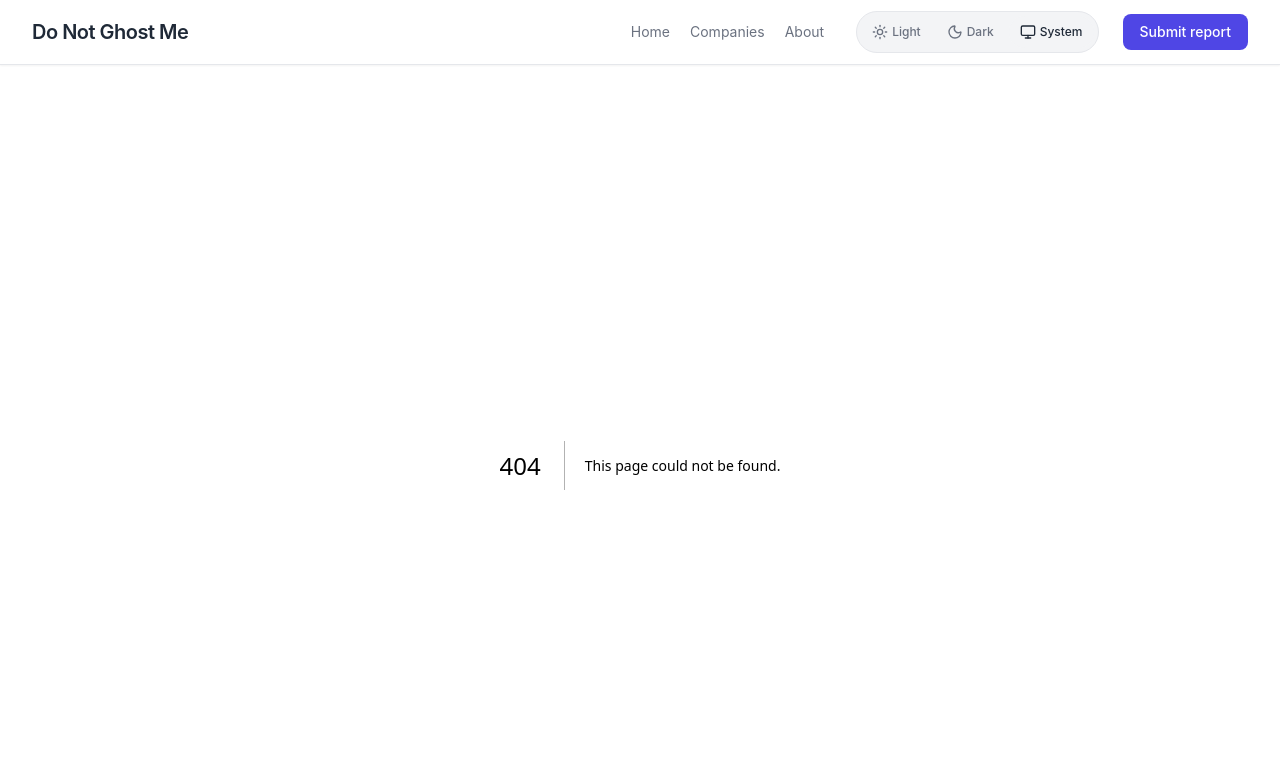
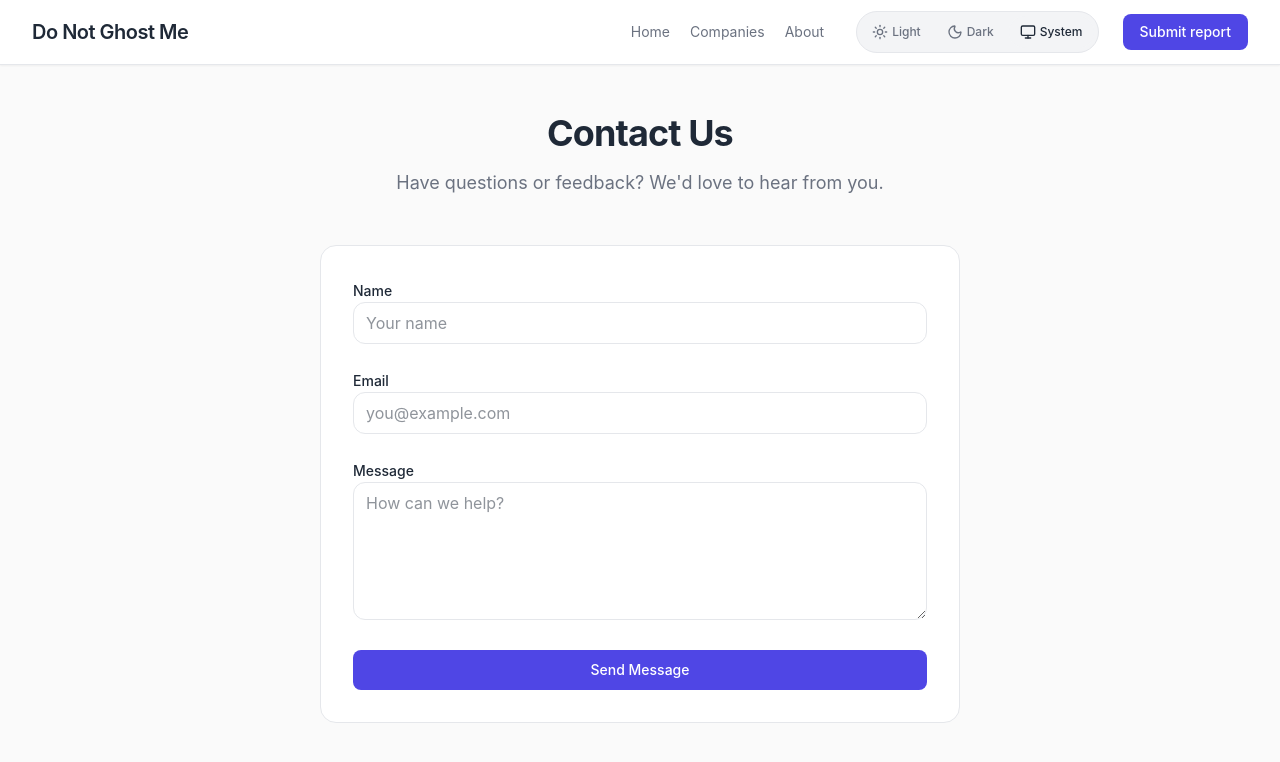
Before and after one commit to necdetsanli/do-not-ghost-me, a Next.js app: page /contact in a window 1280 px wide. Before the commit this address had no page. Shown: the top 762 px of the page. Built offline with nearby package versions, Linux system fonts and the light colour scheme.

Commit message:
feat: add contact page with basic form

```diff
--- /dev/null
+++ b/src/app/contact/page.tsx
@@ -0,0 +1,68 @@
+"use client";
+
+import type { JSX } from "react";
+import { Button } from "@/components/Button";
+import { Card } from "@/components/Card";
+import { cn } from "@/components/ui/utils";
+
+export default function ContactPage(): JSX.Element {
+  return (
+    <div className={cn("container mx-auto px-4 py-12 max-w-2xl")}>
+      <header className={cn("mb-12 text-center")}>
+        <h1 className={cn("text-4xl font-bold tracking-tight text-primary mb-4")}>
+          Contact Us
+        </h1>
+        <p className={cn("text-lg text-secondary")}>
+          Have questions or feedback? We'd love to hear from you.
+        </p>
+      </header>
+
+      <Card className={cn("p-8")}>
+        <form className={cn("space-y-6")}>
+          <div className={cn("space-y-2")}>
+            <label htmlFor="name" className={cn("text-sm font-medium text-primary")}>
+              Name
+            </label>
+            <input
+              id="name"
+              type="text"
+              className={cn("w-full px-3 py-2 rounded-lg border border-primary bg-surface focus:outline-none focus:ring-2 focus:ring-indigo-500")}
+              placeholder="Your name"
+              required
+            />
+          </div>
+
+          <div className={cn("space-y-2")}>
+            <label htmlFor="email" className={cn("text-sm font-medium text-primary")}>
+              Email
+            </label>
+            <input
+              id="email"
+              type="email"
+              className={cn("w-full px-3 py-2 rounded-lg border border-primary bg-surface focus:outline-none focus:ring-2 focus:ring-indigo-500")}
+              placeholder="you@example.com"
+              required
+            />
+          </div>
+
+          <div className={cn("space-y-2")}>
+            <label htmlFor="message" className={cn("text-sm font-medium text-primary")}>
+              Message
+            </label>
+            <textarea
+              id="message"
+              rows={5}
+              className={cn("w-full px-3 py-2 rounded-lg border border-primary bg-surface focus:outline-none focus:ring-2 focus:ring-indigo-500")}
+              placeholder="How can we help?"
+              required
+            ></textarea>
+          </div>
+
+          <Button variant="primary" size="lg" className={cn("w-full")} type="submit">
+            Send Message
+          </Button>
+        </form>
+      </Card>
+    </div>
+  );
+}
```
